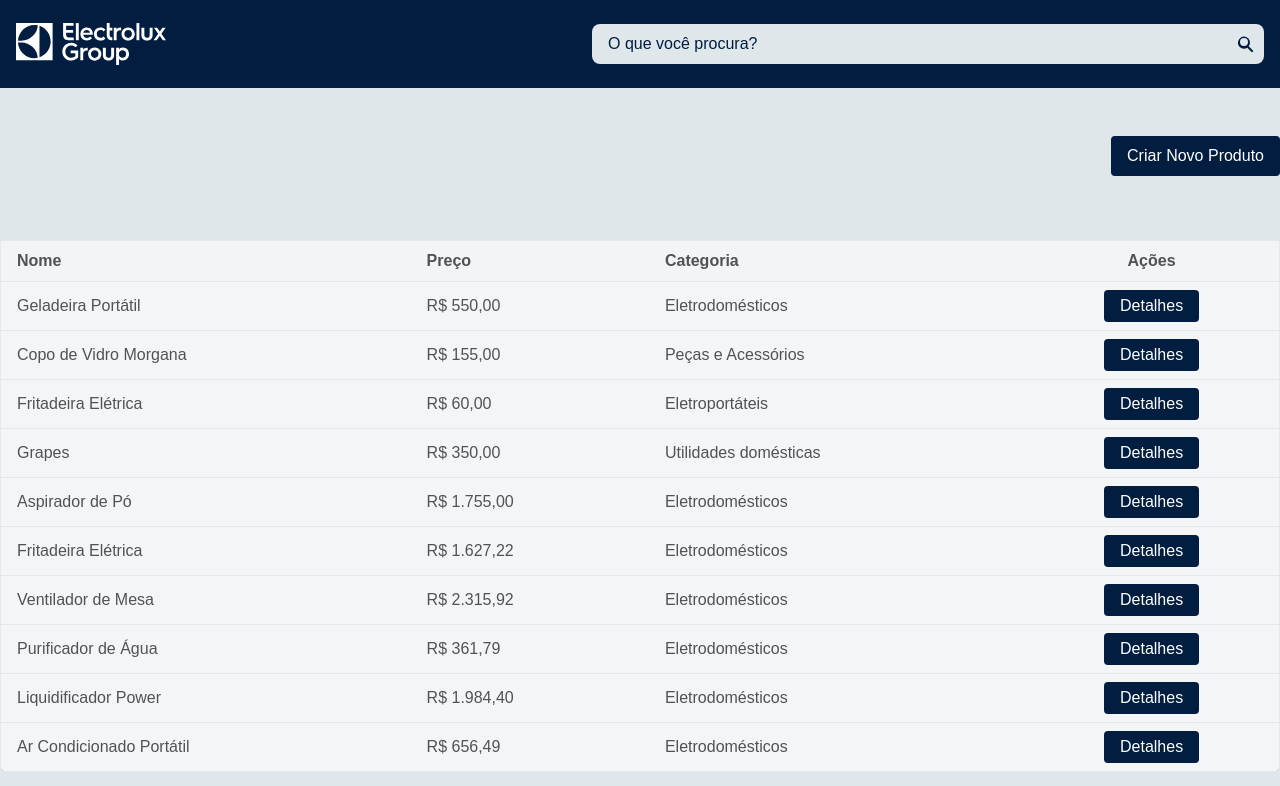
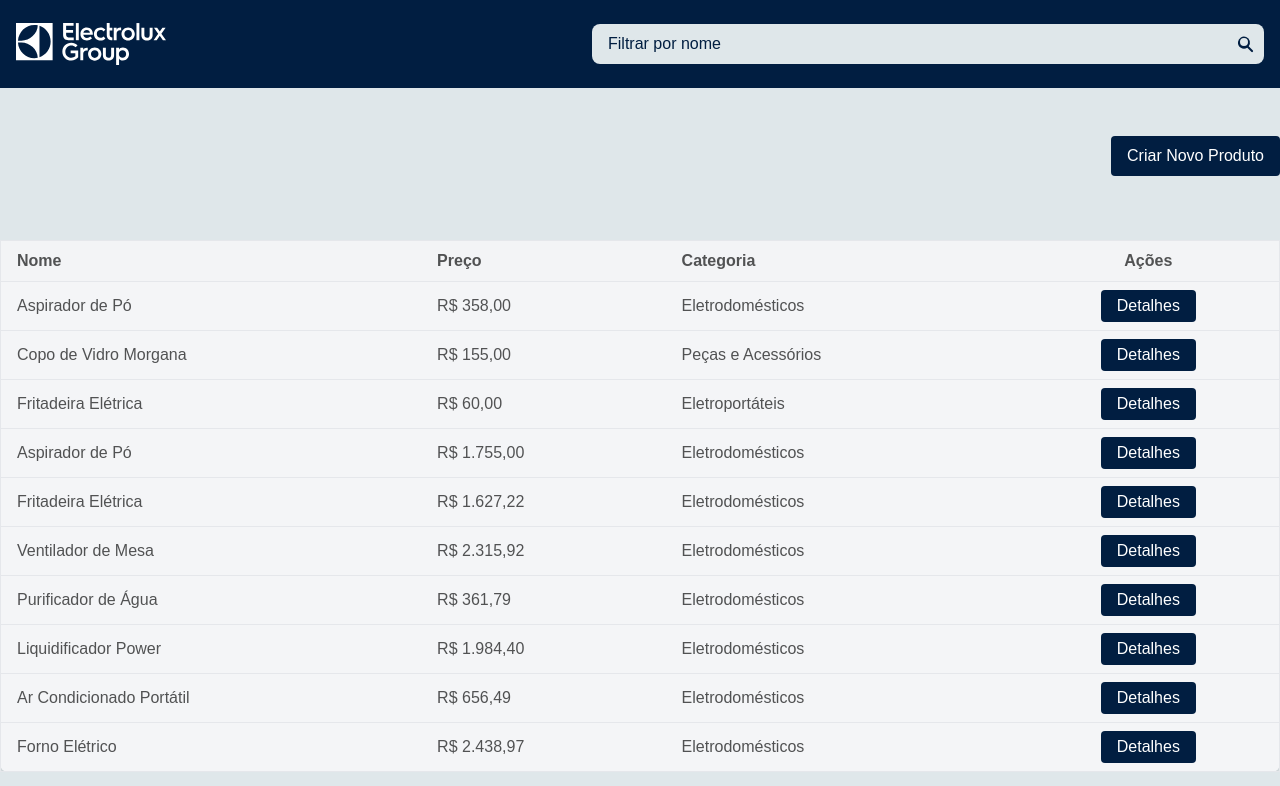
Before and after one commit to Suetam94/electrolux-products, an Angular app: page / in a window 1280 px wide. Shown: the top 786 px of the page. Built offline with nearby package versions, Linux system fonts and the light colour scheme; data requests are answered from the project's data file; a web font is replaced by a local one.

Commit message:
feat: loading component and improvements

```diff
--- a/db.json
+++ b/db.json
@@ -141,13 +141,6 @@
       "createdAt": "2025-01-07T12:45:00.000Z"
     },
     {
-      "id": "1f5c",
-      "name": "Grapes",
-      "category": "Utilidades domésticas",
-      "price": 350,
-      "createdAt": "2025-01-27T12:28:32.095Z"
-    },
-    {
       "id": "c183",
       "name": "Fritadeira Elétrica",
       "category": "Eletroportáteis",
@@ -162,11 +155,11 @@
       "createdAt": "2025-01-27T12:40:10.426Z"
     },
     {
-      "id": "5cf3",
-      "name": "Geladeira Portátil",
+      "id": "6012",
+      "name": "Aspirador de Pó",
       "category": "Eletrodomésticos",
-      "price": 550,
-      "createdAt": "2025-01-27T15:05:31.979Z"
+      "price": 358,
+      "createdAt": "2025-01-27T20:15:37.450Z"
     }
   ]
 }
--- a/src/app/shared/components/header/header.component.html
+++ b/src/app/shared/components/header/header.component.html
@@ -8,7 +8,7 @@
       <div class="relative w-full">
         <input
           type="text"
-          placeholder="O que você procura?"
+          placeholder="Filtrar por nome"
           class="w-full bg-electrolux-light-gray text-electrolux-dark-gray placeholder-electrolux-blue rounded-lg py-2 pl-4 pr-10 text-sm sm:text-base focus:outline-none focus:ring-2 focus:ring-electrolux-blue"
           name="searchTerm"
           [ngModel]="searchTerm"
--- a/src/app/shared/components/new-product-modal-form/new-product-modal-form.component.html
+++ b/src/app/shared/components/new-product-modal-form/new-product-modal-form.component.html
@@ -92,4 +92,6 @@
   (close)="feedbackModalProperties.close()"
 ></app-feedback-modal>
 
-<app-loading [isLoading]="isLoading"></app-loading>
+@if (isLoading) {
+  <app-loading [isLoading]="isLoading"></app-loading>
+}
--- a/src/app/shared/components/new-product-modal-form/new-product-modal-form.component.ts
+++ b/src/app/shared/components/new-product-modal-form/new-product-modal-form.component.ts
@@ -68,6 +68,7 @@ export class NewProductModalFormComponent implements OnChanges {
       if (this.editMode) {
         const updateProduct = { ...this.product, ...this.productForm.value };
         this.save.emit(updateProduct);
+        this.isLoading = false
         return;
       }
 
@@ -103,7 +104,7 @@ export class NewProductModalFormComponent implements OnChanges {
             this.close.emit();
           },
         };
-      },
+      }
     });
     this.closeModal();
   }
--- a/src/app/shared/components/product-details-modal/product-details-modal.component.ts
+++ b/src/app/shared/components/product-details-modal/product-details-modal.component.ts
@@ -52,6 +52,7 @@ export class ProductDetailsModalComponent {
 
   onFeedbackModalClose(): void {
     this.feedbackModalProperties.isOpen = false;
+    this.isLoading = false;
     this.closeModal();
   }
 
@@ -80,8 +81,8 @@ export class ProductDetailsModalComponent {
         this.close.emit();
       }
     });
+    this.isLoading = false;
     this.isFormModalOpen = false;
-    this.isLoading = false;
   }
 
   closeModal(): void {
@@ -106,7 +107,7 @@ export class ProductDetailsModalComponent {
           this.feedbackModalProperties = {
             isOpen: true,
             type: 'success',
-            message: `Produto ${this.productToDelete?.name} deletado com sucesso!`,
+            message: `Produto ${this.product.name} deletado com sucesso!`,
             close: () => {
               this.onFeedbackModalClose();
             },
```
